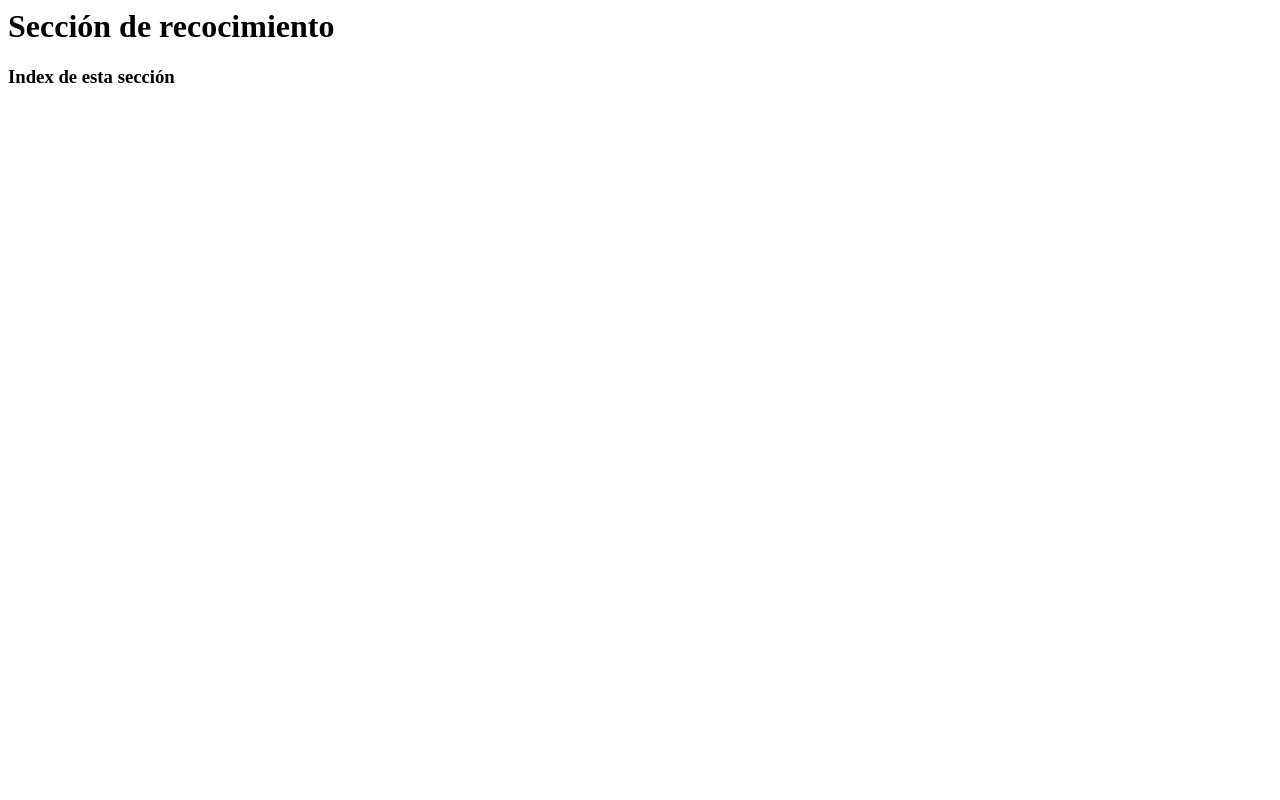
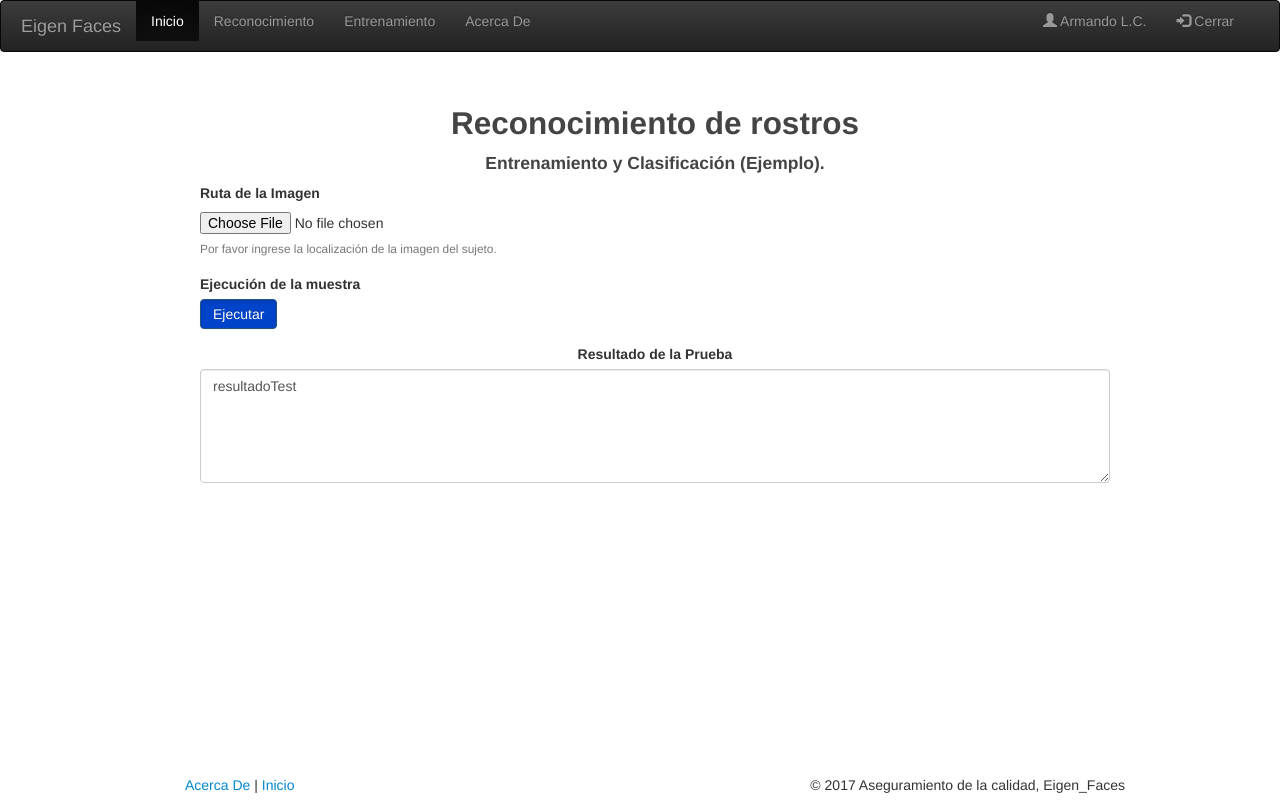
Before and after one commit to JulianSalinas/Autocaras, a Django app: page /reconocimiento/ in a window 1280 px wide. Run offline with Django 3.2, Linux system fonts and the light colour scheme; some libraries are stand-ins or nearby versions.

Commit message:
App Reconocimiento con CSS

```diff
--- a/PaginaWeb/acercaDe/templates/acercaDe/index.html
+++ b/PaginaWeb/acercaDe/templates/acercaDe/index.html
@@ -14,6 +14,7 @@
 
     <link rel="stylesheet" href="{% static 'acercaDe/css/bootstrap.css' %}">
     <link rel="stylesheet" href="{% static 'acercaDe/css/main.css' %}">
+
 
 </head>
 
--- a/PaginaWeb/reconocimiento/templates/reconocimiento/index.html
+++ b/PaginaWeb/reconocimiento/templates/reconocimiento/index.html
@@ -1,2 +1,93 @@
-<h1>Sección de recocimiento</h1>
-<h3>Index de esta sección</h3>
+{% load staticfiles %}
+<!doctype html>
+<html lang="en">
+
+<head>
+    <meta charset="utf-8">
+    <title>Eigen Faces</title>
+    <link rel="icon" href="{% static 'acercaDe/img/EF.png'%}">
+    <!-- Latest compiled and minified CSS -->
+    <link rel="stylesheet" href="https://maxcdn.bootstrapcdn.com/bootstrap/3.3.7/css/bootstrap.min.css" integrity="sha384-BVYiiSIFeK1dGmJRAkycuHAHRg32OmUcww7on3RYdg4Va+PmSTsz/K68vbdEjh4u" crossorigin="anonymous">
+
+    <!-- Optional theme -->
+    <link rel="stylesheet" href="https://maxcdn.bootstrapcdn.com/bootstrap/3.3.7/css/bootstrap-theme.min.css" integrity="sha384-rHyoN1iRsVXV4nD0JutlnGaslCJuC7uwjduW9SVrLvRYooPp2bWYgmgJQIXwl/Sp" crossorigin="anonymous">
+
+    <link rel="stylesheet" href="{% static 'acercaDe/css/bootstrap.css' %}">
+    <link rel="stylesheet" href="{% static 'acercaDe/css/main.css' %}">
+
+</head>
+
+<body>
+    <div id="header" class="header navbar navbar-static-top">
+
+        <nav class="navbar navbar-inverse">
+            <div class="container-fluid">
+                <div class="navbar-header">
+                    <button type="button" class="navbar-toggle" data-toggle="collapse" data-target="#myNavbar">
+                        <span class="icon-bar"></span>
+                        <span class="icon-bar"></span>
+                        <span class="icon-bar"></span>
+                    </button>
+                    <a class="navbar-brand">Eigen Faces</a>
+                </div>
+                <div class="collapse navbar-collapse" id="myNavbar">
+                    <ul class="nav navbar-nav">
+                        <li class="active"><a href="/">Inicio</a></li>
+                        <li><a href="/reconocimiento">Reconocimiento</a></li>
+                        <li><a href="/entrenamiento">Entrenamiento</a></li>
+                        <li><a href="/acercaDe">Acerca De</a></li>
+                    </ul>
+                    <ul class="nav navbar-nav navbar-right">
+                        <li><a href="#"><span class="glyphicon glyphicon-user"></span> Armando L.C.</a></li>
+                        <li><a href="#"><span class="glyphicon glyphicon-log-in"></span> Cerrar</a></li>
+                    </ul>
+                </div>
+            </div>
+        </nav>
+
+    </div>
+
+    <div class="container page">
+        <div id="content" class="container main">
+            <div>
+                <div class="tituloPrincipal">
+                    <h2>Reconocimiento de rostros</h2>
+                    <h4>Entrenamiento y Clasificación (Ejemplo).</h4>
+                </div>
+
+                <div class="form-group">
+                    <label for="InputFile"><strong>Ruta de la Imagen</strong></label>
+                    <input type="file" class="form-control-file" id="InputFile" aria-describedby="fileHelp">
+                    <small id="fileHelp" class="form-text text-muted">Por favor ingrese la localización de la imagen del sujeto.</small>
+                </div>
+
+                <div class="form-group">
+                    <label><strong>Ejecución de la muestra</strong></label>
+                    <button type="button" class="btn btn-primary active">Ejecutar</button>
+                </div>
+
+                <div class="form-group aCentro">
+                    <label><strong>Resultado de la Prueba</strong></label>
+                    <div class="form-group">
+                        <textarea class="form-control" rows="5" id="result">resultadoTest</textarea>
+                    </div>
+                </div>
+            </div>
+        </div>
+    </div>
+
+    <div class="container page">
+        <div class="footer-bottom page">
+            <div class="footer-left">
+                <a href="/acercaDe">Acerca De</a> |
+                <a href="/">Inicio</a>
+            </div>
+            <div class="footer-right">
+                <span>&copy; 2017 Aseguramiento de la calidad, Eigen_Faces</span>
+            </div>
+        </div>
+    </div>
+
+</body>
+
+</html>
```
